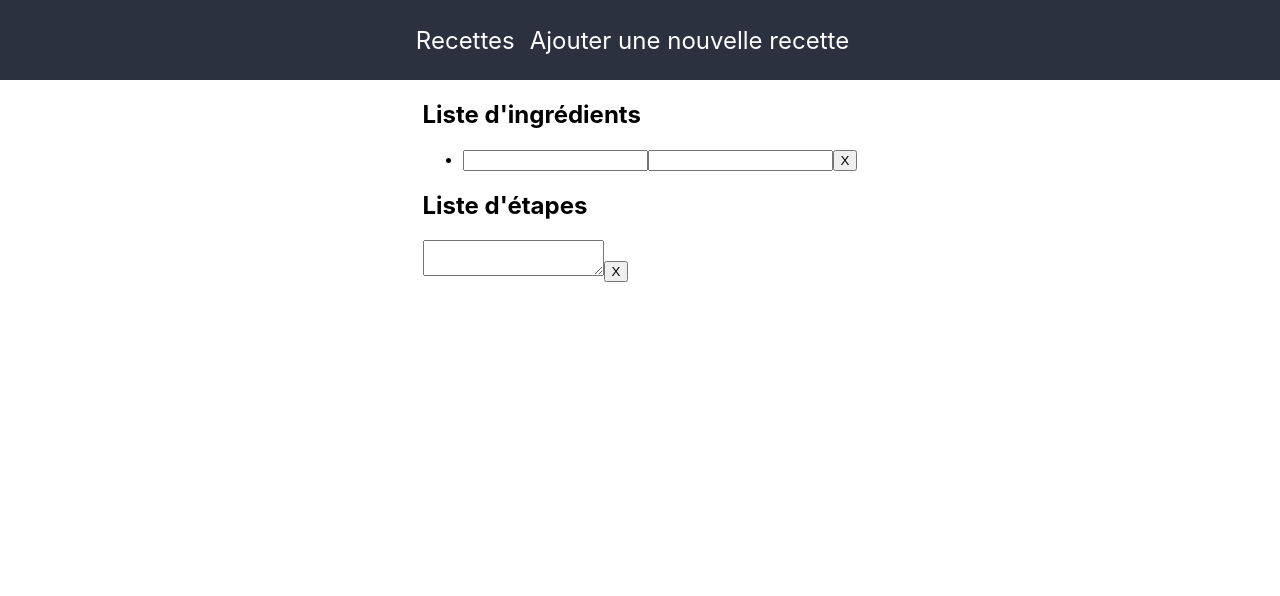
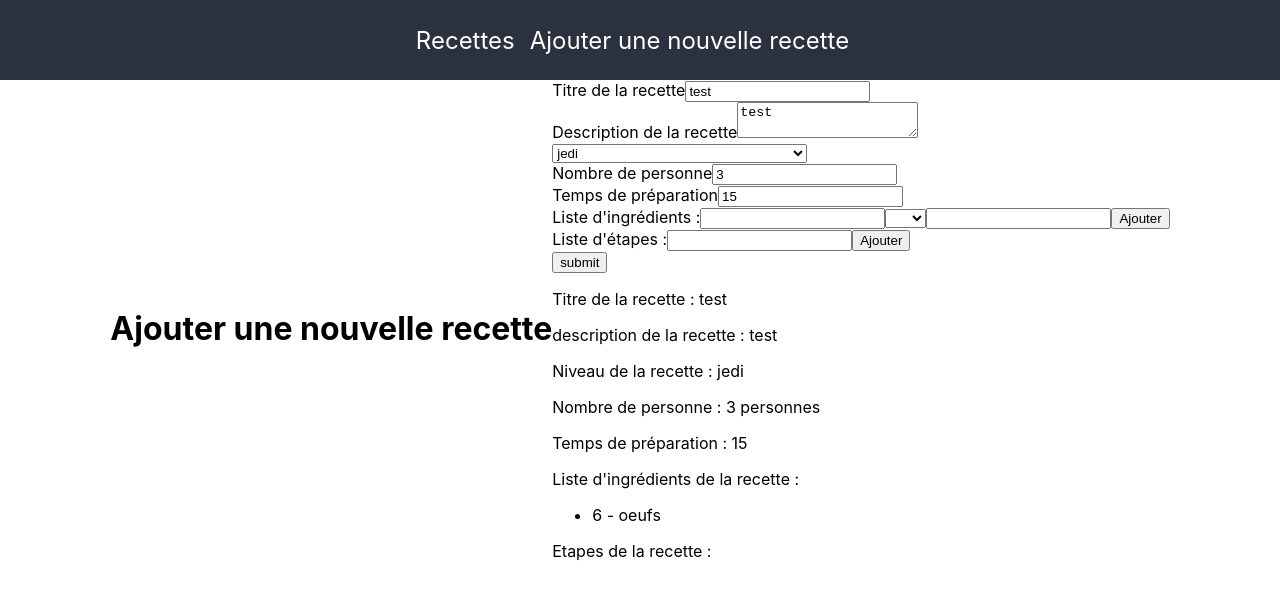
Before and after one commit to RenaudPavie/cantina-client, a React (Create React App) app: page /new-recipe in a window 1280 px wide. Shown: the top 596 px of the page. Built offline with nearby package versions, Linux system fonts and the light colour scheme.

Commit message:
add form to add recipe

```diff
--- a/src/views/AddRecipe.js
+++ b/src/views/AddRecipe.js
@@ -1,29 +1,168 @@
-// import {useState,useEffect} from 'react'
+import React, {useState} from 'react'
 
-function AddRecipe() {
+function AddRecette() {
+    const [state, setState] = useState({
+        titre: "test",
+        description: "test",
+        niveau: "jedi",
+        personnes: 3,
+        tempsPreparation: 15,
+        ingredients: [['6','oeufs']],
+        etapes: [],
+        photo: ""
+    });
+
+    // update the state on every change
+    const handleChange = e => {
+        const { name, value } = e.target;
+        setState(prevState => ({
+          ...prevState,
+          [name]: value
+        }));
+    };
+
+    // Handle list of ingredients
+    const [qteIngredient,setQteIngredient] = useState("")
+    const handleQteIngredient = e => {
+        const value = e.target.value
+        setQteIngredient(value)
+    }
+    const [nomIngredient,setNomIngredient] = useState("")
+    const handleNomIngredient = e => {
+        const value = e.target.value
+        setNomIngredient(value)
+    }
+
+    const [unitIngredient,setUnitIngredient] = useState("")
+    const handleUnitIngredient = e => {
+        const value = e.target.value
+        setUnitIngredient(value)
+    }
+    const addIngredient = e => {
+        e.preventDefault()
+        const isUnit = unitIngredient !== "" ? unitIngredient : ""
+        setState(prevState => ({...prevState,
+            ingredients: [...prevState.ingredients, [qteIngredient + isUnit ,nomIngredient]]
+        }));
+    }
+
+
+    const [etapes,setEtapes] = useState([])
+    const handleEtapes = e => {
+        const value = e.target.value
+        setEtapes(value)
+    }
+    const addEtape = e => {
+        e.preventDefault()
+        setState(prevState => ({...prevState,
+            etapes: [...prevState.etapes, etapes]
+        }));
+    }
+
+    const handleSubmit = e => {
+        e.preventDefault()
+        const json = JSON.stringify(state)
+        console.log(json)
+        fetch('http://localhost:9000/api/recipes',{
+            headers: {
+                'Accept': 'application/json',
+                'Content-Type': 'application/json'
+            },
+            method:'post',
+            body: json
+        })
+        .then(res => res.json())
+        .then(data => {
+            console.log(data)
+        })
+    }
+
     return (
-    <div className="container">
-        <form action="">
-            <div>
-                <h2>Liste d'ingrédients</h2>
-                <ul>
-                    <li>
-                        <input type="number" />
-                        <input type="text" />
-                        <button>X</button>
-                    </li>
-                </ul>
+    <div className="container form-add">
+        <h1>Ajouter une nouvelle recette</h1>
+        <div className="row">
+
+            <div className="col">
+                <form action="" className="form" onSubmit={handleSubmit}>
+                    <div className="form-item">
+                        <label htmlFor="titre">Titre de la recette</label>
+                        <input type="text" id="titre" name="titre" value={state.titre} onChange={handleChange} />
+                    </div>
+
+                    <div className="form-item">
+                        <label htmlFor="recette-description">Description de la recette</label>
+                        <textarea name="description" value={state.description} onChange={handleChange} id="recette-description"></textarea>
+                    </div>
+
+                    <div className="form-item">
+                        <select name="niveau" id="recipte-niveau" value={state.niveau} onChange={handleChange}>
+                            <option value="">Sélectionnez un niveau de compétence</option>
+                            <option value="padawan">padawan</option>
+                            <option value="jedi">jedi</option>
+                            <option value="maitre">maitre</option>
+                        </select>
+                    </div>
+
+                    <div className="form-item">
+                        <label htmlFor="recette-personnes">Nombre de personne</label>
+                        <input type="number" name="personnes" id="recette-personnes" onChange={handleChange} value={state.personnes}/>
+                    </div>
+                    <div className="form-item">
+                        <label htmlFor="recette-tpsPrepa">Temps de préparation</label>
+                        <input type="number" name="tempsPreparation" id="recette-tpsPrepa" onChange={handleChange} value={state.tempsPreparation}/>
+                    </div>
+                    <div className="listToAdd">
+
+                        <div className="form-item">
+                            <label htmlFor="recette-tpsPrepa">Liste d'ingrédients :</label>
+                            <input type="number" name="qteIngredient" id="recette-tpsPrepa" onChange={handleQteIngredient} value={qteIngredient}/>
+                            <select name="unitIngredient" id="" onChange={handleUnitIngredient} value={unitIngredient}>
+                                <option value=""></option>
+                                <option value="mg">mg</option>
+                                <option value="g">g</option>
+                                <option value="ml">ml</option>
+                                <option value="cl">cl</option>
+                            </select>
+                            <input type="text" name="nomIngredient" id="recette-tpsPrepa" onChange={handleNomIngredient} value={nomIngredient}/>
+                            <button onClick={addIngredient}>Ajouter</button>
+                        </div>
+                        <div className="form-item">
+                            <label htmlFor="recette-etapes">Liste d'étapes :</label>
+                            <input type="text" name="etapes" id="recette-etapes" onChange={handleEtapes} value={etapes} />
+                            <button type="button" onClick={addEtape}>Ajouter</button>
+                        </div>
+                    </div>
+
+
+
+                    <button>submit</button>
+                </form>
             </div>
-            <div>
-                <h2>Liste d'étapes</h2>
-                <textarea name="" id=""></textarea>
-                <button>X</button>
-
+            <div className="col">
+                <div>
+                    <p>Titre de la recette : {state.titre}</p>
+                    <p>description de la recette : {state.description}</p>
+                    <p>Niveau de la recette : {state.niveau}</p>
+                    <p>Nombre de personne : {state.personnes} {state.personnes === 1  ? 'personne' : state.personnes > 1 ? 'personnes' : ""}</p>
+                    <p>Temps de préparation : {state.tempsPreparation}</p>
+                    <p>Liste d'ingrédients de la recette :</p>
+                    <ul>
+                        {state.ingredients && state.ingredients.map((e,i) => (
+                            <li key={i}>{e[0]} - {e[1]}</li>
+                        ))}
+                    </ul>
+                    <p>Etapes de la recette : </p>
+                    <ul>
+                        {state.etapes && state.etapes.map((e,i) => (
+                            <li key={i}>{e}</li>
+                        ))}
+                    </ul>
+                    {/* <p>Titre de la recette : {state.photo}</p> */}
+                </div>
             </div>
-
-        </form>
+        </div>
     </div>
     )
 }
 
-export default AddRecipe
+export default AddRecette
```
